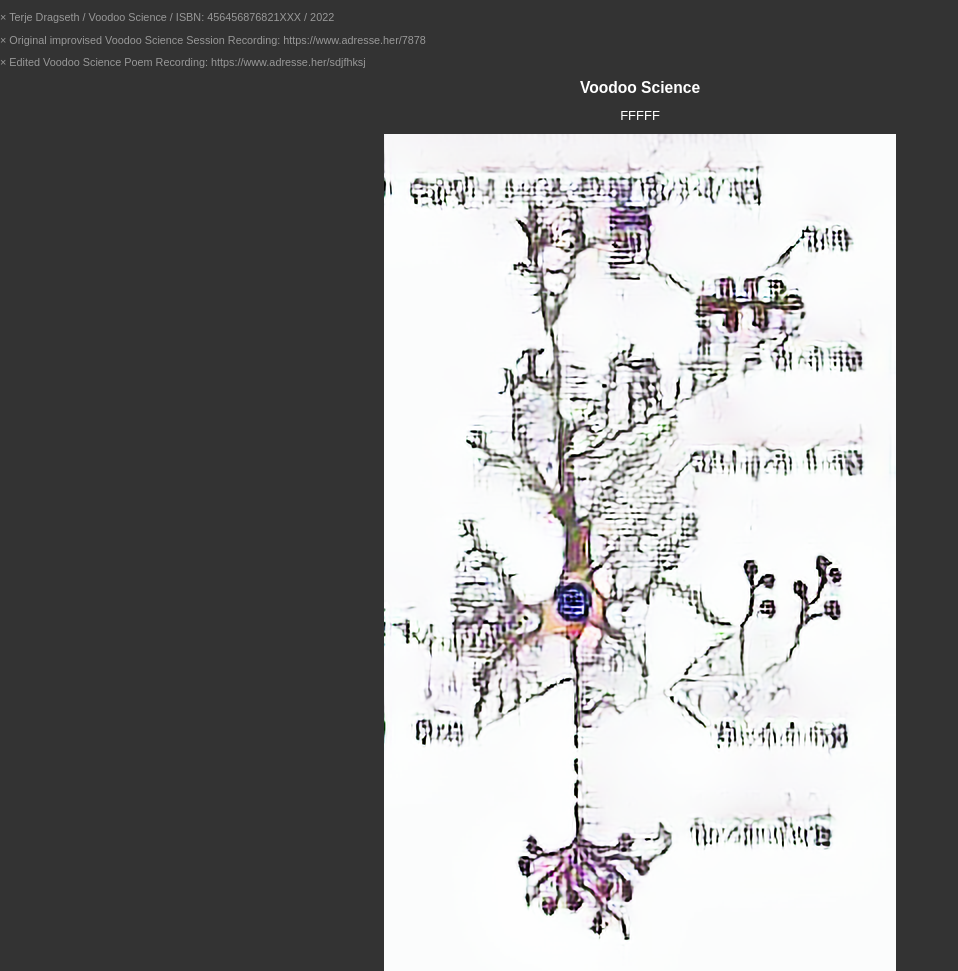
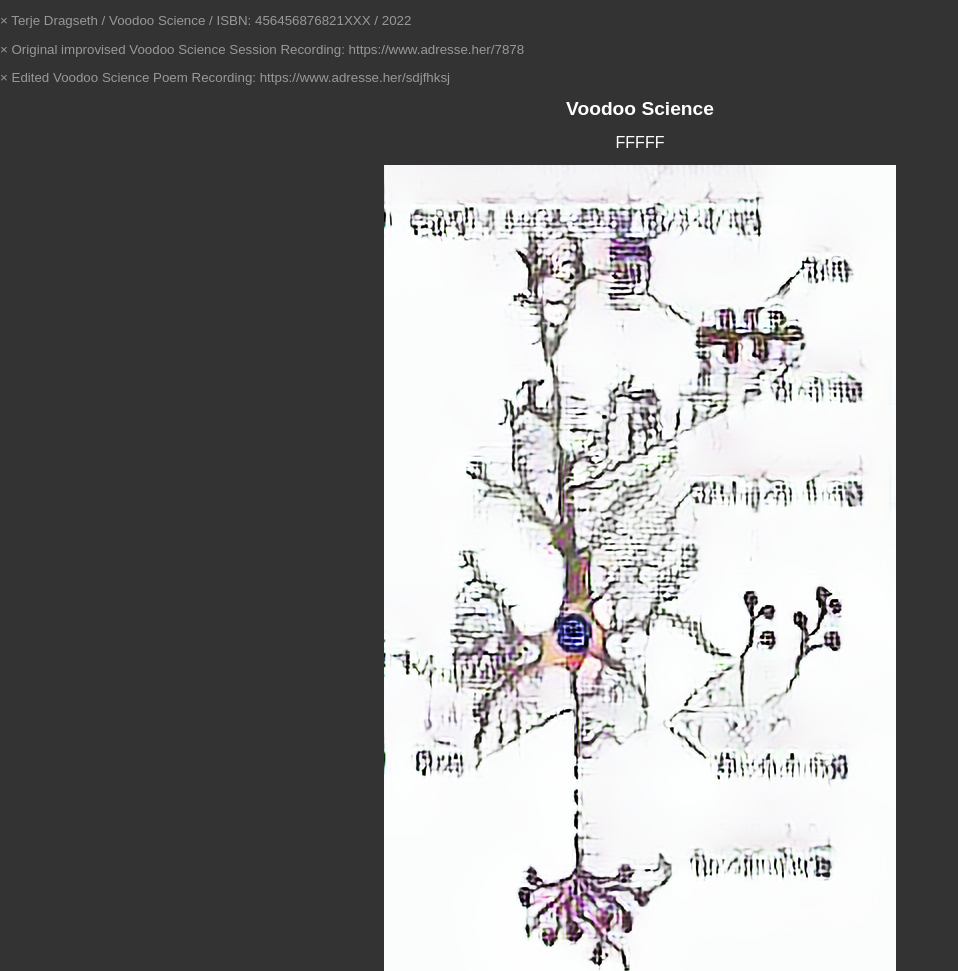
Before and after one commit to stargrit001/Voodoo-Science, a plain HTML site: page index.html in a window 1280 px wide. Shown: the top 971 px of the page, without its empty margins (0-958 px from the left). Drawn offline with Linux system fonts and the light colour scheme.

Commit message:
Update style.css

```diff
--- a/style.css
+++ b/style.css
@@ -5,7 +5,7 @@ body {
 
     background-color: #333333;
     color: #ffffff;
-    font-size: small;
+    font-size: 16;
 }
 
 
@@ -33,4 +33,5 @@ p {
 
 H1 {
   font-size: larger;
+  font-weight: bolder;
 }
```
